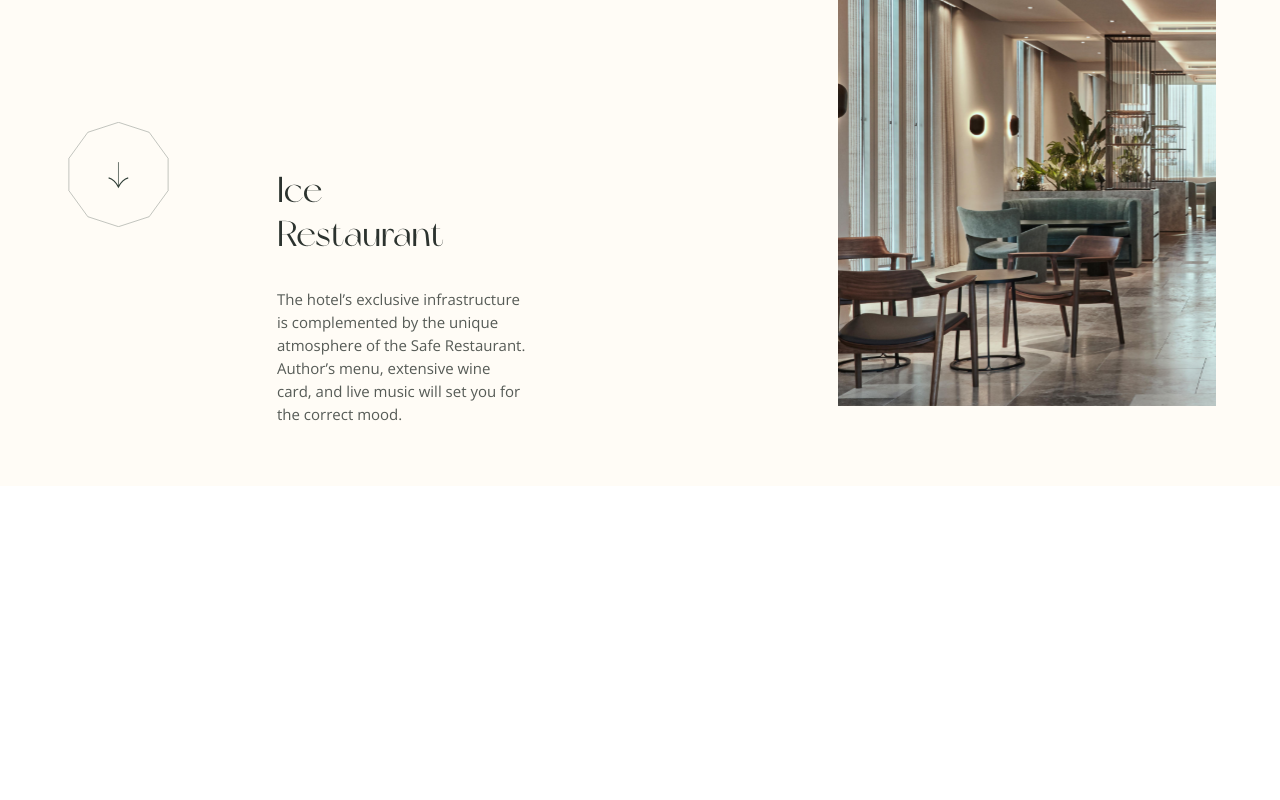
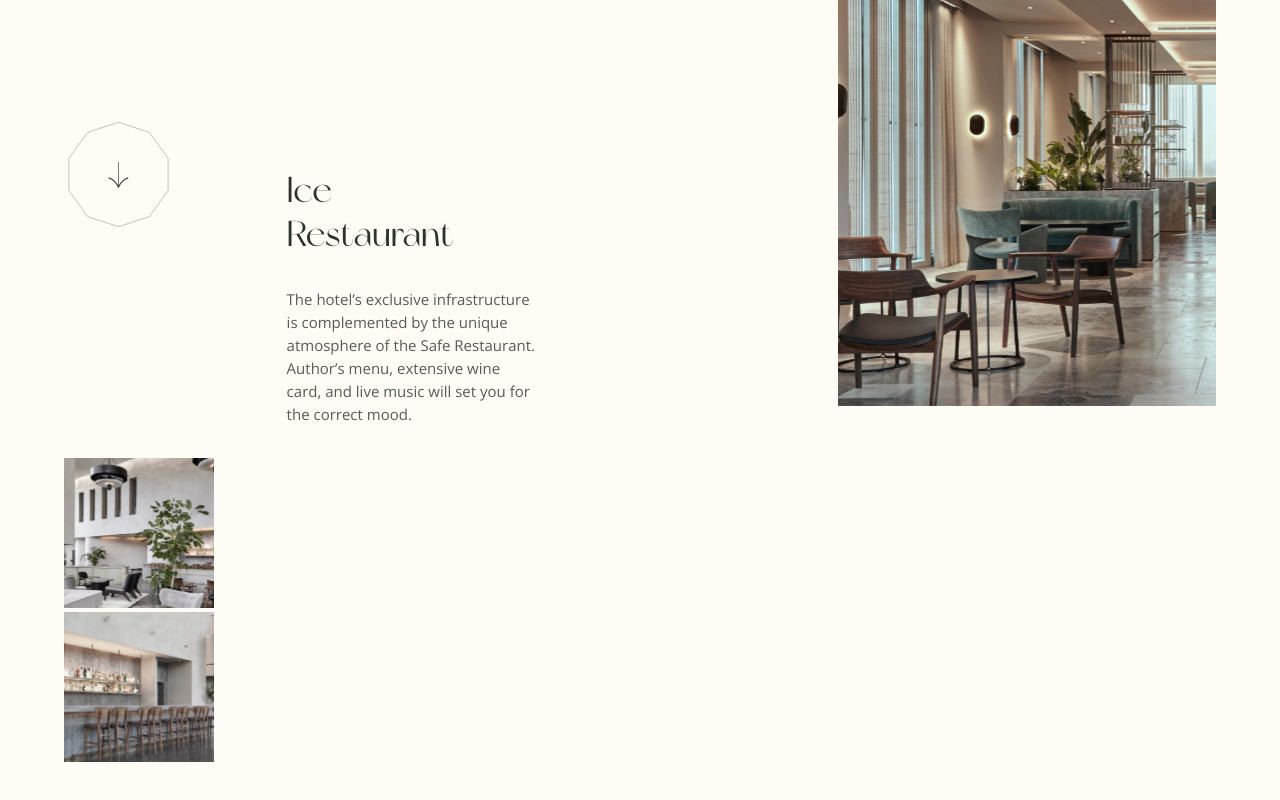
Before and after one commit to gift56/Fullstack-HotelWebsite, a React (Create React App) app: page / in a window 1280 px wide. Shown: the part 3528-4328 px from the top of the page. Before the commit the page ends 4014 px from the top, so only its background shows below. Built offline with nearby package versions, Linux system fonts and the light colour scheme.

Commit message:
working on some stuff

```diff
--- a/src/components/Facilities.jsx
+++ b/src/components/Facilities.jsx
@@ -7,7 +7,7 @@ import FacilityDesImg from "../assets/facilityDesImg.svg";
 import NextArrow from "../assets/nextBtn.svg";
 import Arrow from "../assets/arrow.svg";
 import ConferenceImg from "../assets/conferenceImg.svg";
-import conferenceImg2 from "../assets/conferenceImg2.svg";
+import ConferenceImg2 from "../assets/conferenceImg2.svg";
 import { Container } from "../styles/container.styled";
 import {
   FacilitiesArea,
@@ -18,6 +18,18 @@ import {
 } from "../styles/facilities.styled";
 
 const Facilities = () => {
+  const ConferenceData = [
+    {
+      img: ConferenceImg,
+      number: "02",
+      title: "conference hall",
+    },
+    {
+      img: ConferenceImg2,
+      number: "03",
+      title: "Wine bar “reserve”",
+    },
+  ];
   return (
     <FacilitiesCon>
       <Container>
@@ -74,9 +86,19 @@ const Facilities = () => {
                   </div>
                 </div>
               </div>
-              <div className="rightSide"></div>
               <div className="mainImg">
                 <img src={FacilityImg} alt="facilities_image" />
+              </div>
+            </div>
+            <div className="secondSide">
+              <div className="contentArea">
+                {ConferenceData.map(({ img, title, number }, index) => (
+                  <div key={index} className="conferenceArea">
+                    <div className="img">
+                      <img src={img} alt={title} />
+                    </div>
+                  </div>
+                ))}
               </div>
             </div>
           </FacilitiesRightside>
```
